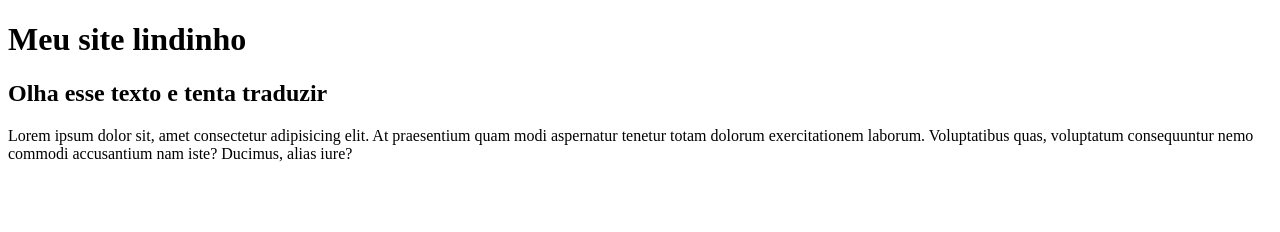
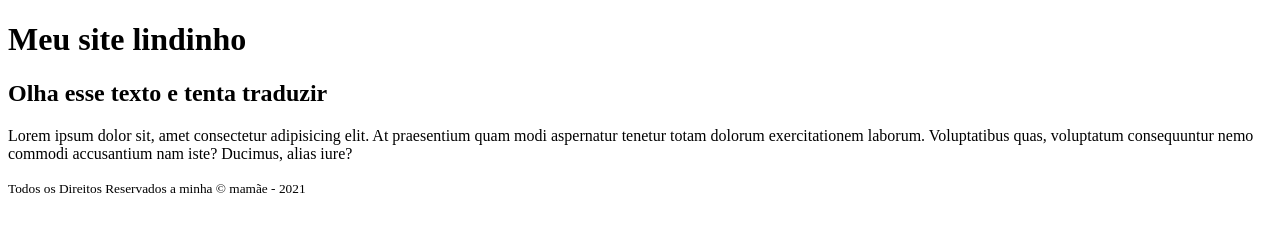
Before and after one commit to ronaldemanuel/site-simples, a plain HTML site: page index.html in a window 1280 px wide. Drawn offline with Linux system fonts and the light colour scheme.

Commit message:
adicionei um footer

```diff
--- a/index.html
+++ b/index.html
@@ -18,6 +18,9 @@
                 <p>Lorem ipsum dolor sit, amet consectetur adipisicing elit. At praesentium quam modi aspernatur tenetur totam dolorum exercitationem laborum. Voluptatibus quas, voluptatum consequuntur nemo commodi accusantium nam iste? Ducimus, alias iure?</p>
             </div>
         </main>
+        <footer>
+            <small>Todos os Direitos Reservados a minha &copy; mamãe - 2021</small>
+        </footer>
     </div>
 </body>
 </html>
```
